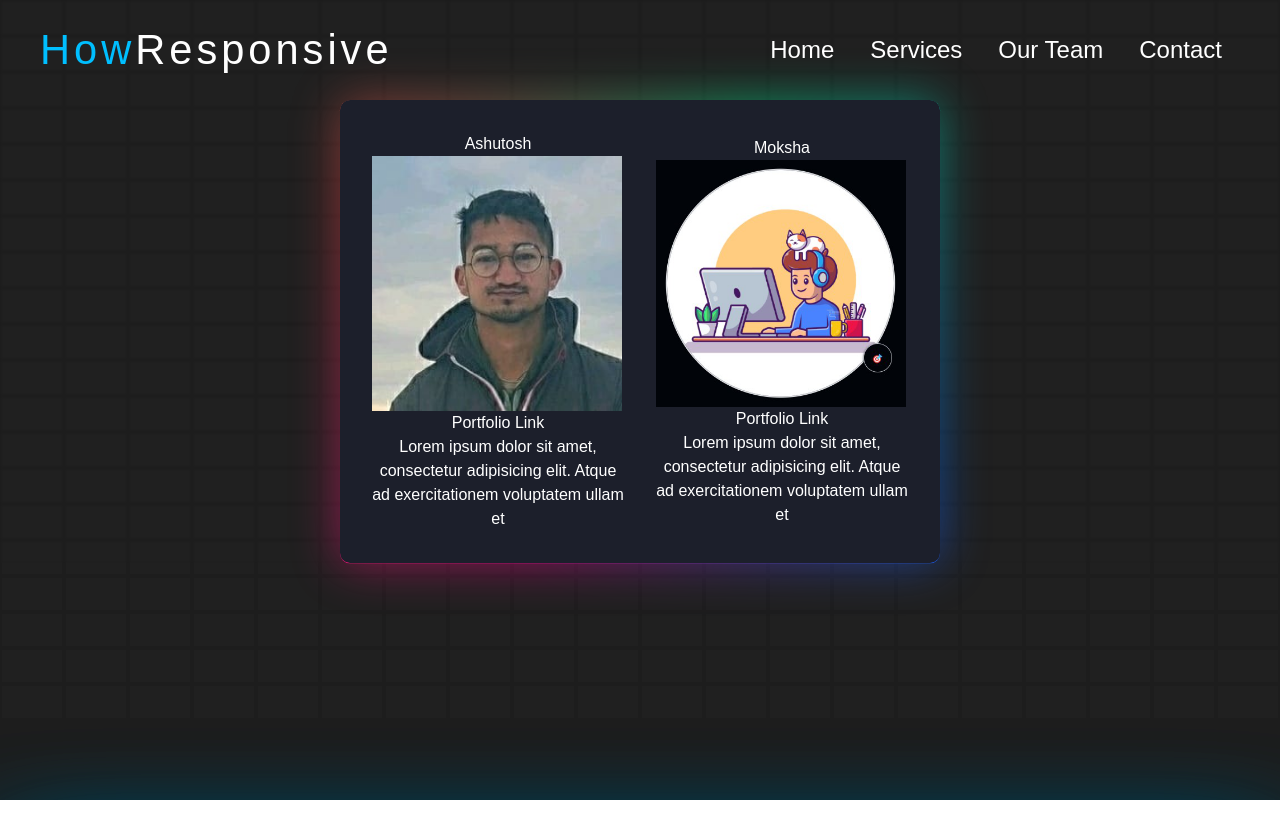
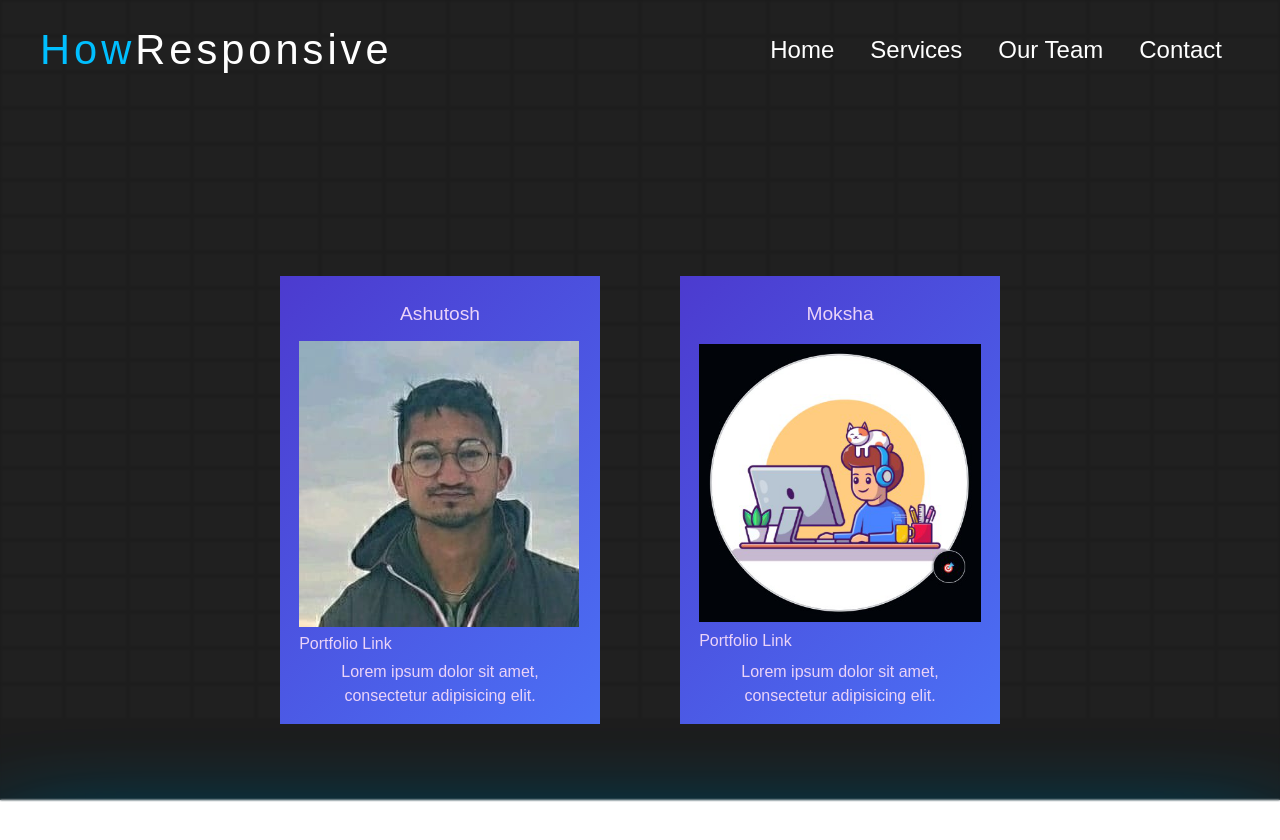
Before and after one commit to Ashutosh9110/howresponsive, a React (Vite) app in the folder frontend/: page /team in a window 1280 px wide. Shown: the top 840 px of the page. Before the commit the page ends 800 px from the top, so only its background shows below. Built offline with nearby package versions, Linux system fonts and the light colour scheme.

Commit message:
added somemore animation

```diff
--- a/frontend/package.json
+++ b/frontend/package.json
@@ -11,6 +11,7 @@
   },
   "dependencies": {
     "@tailwindcss/vite": "^4.0.10",
+    "animejs": "^3.2.2",
     "axios": "^1.8.1",
     "clsx": "^2.1.1",
     "framer-motion": "^12.4.10",
@@ -23,6 +24,7 @@
   },
   "devDependencies": {
     "@eslint/js": "^9.21.0",
+    "@types/animejs": "^3.1.13",
     "@types/react": "^19.0.10",
     "@types/react-dom": "^19.0.4",
     "@vitejs/plugin-react": "^4.3.4",
--- a/frontend/src/components/Team.tsx
+++ b/frontend/src/components/Team.tsx
@@ -1,26 +1,69 @@
-import ashu from "../assets/8.jpeg"
-import moksha from "../assets/moksha.png"
-
+import { useEffect } from "react";
+import anime from "animejs";
+import ashu from "../assets/8.jpeg";
+import moksha from "../assets/moksha.png";
 
 const Team = () => {
+  useEffect(() => {
+    const cards = document.querySelectorAll(".card-template");
+
+    cards.forEach((card) => {
+      card.addEventListener("mouseenter", () => {
+        anime({
+          targets: card,
+          rotateY: "+=180",
+          easing: "easeInOutSine",
+          duration: 400,
+        });
+      });
+
+      card.addEventListener("mouseleave", () => {
+        anime({
+          targets: card,
+          rotateY: "+=180",
+          easing: "easeInOutSine",
+          duration: 400,
+        });
+      });
+    });
+
+    // Cleanup event listeners
+    return () => {
+      cards.forEach((card) => {
+        card.removeEventListener("mouseenter", () => {});
+        card.removeEventListener("mouseleave", () => {});
+      });
+    };
+  }, []);
+
   return (
-    <div className="card">
-      <div>
+    <div className="container-card">
+      <div className="card-template">
+        <div className="front">
           <h1>Ashutosh</h1>
           <a href="https://github.com/Ashutosh9110" target="_blank" rel="noopener noreferrer">
-          <img src={ashu} alt="Ashutosh's GitHub" />
+            <img src={ashu} alt="Ashutosh's GitHub" />
           </a>
-          <a href="https://work-with-ashutosh.netlify.app/" target="_blank" rel="noopener noreferrer">Portfolio Link</a>
-          <p>Lorem ipsum dolor sit amet, consectetur adipisicing elit. Atque ad exercitationem voluptatem ullam et</p>
+          <a href="https://work-with-ashutosh.netlify.app/" target="_blank" rel="noopener noreferrer">
+            Portfolio Link
+          </a>
+          <p>Lorem ipsum dolor sit amet, consectetur adipisicing elit.</p>
         </div>
-        <div>
+        <div className="back"></div>
+      </div>
+      <div className="card-template">
+        <div className="front">
           <h1>Moksha</h1>
-          <a href="https://github.com/mokshanirugutti"  target="_blank" rel="noopener noreferrer">
-          <img src={moksha} alt="Moksha's GitHub" />
+          <a href="https://github.com/mokshanirugutti" target="_blank" rel="noopener noreferrer">
+            <img src={moksha} alt="Moksha's GitHub" />
           </a>
-          <a href="https://mokshanirugutti.vercel.app/" target="_blank" rel="noopener noreferrer">Portfolio Link</a>
-          <p>Lorem ipsum dolor sit amet, consectetur adipisicing elit. Atque ad exercitationem voluptatem ullam et</p>
-          </div>
+          <a href="https://mokshanirugutti.vercel.app/" target="_blank" rel="noopener noreferrer">
+            Portfolio Link
+          </a>
+          <p>Lorem ipsum dolor sit amet, consectetur adipisicing elit.</p>
+        </div>
+        <div className="back"></div>
+      </div>
     </div>
   );
 };
--- a/frontend/src/styles/styles.css
+++ b/frontend/src/styles/styles.css
@@ -8,6 +8,62 @@ body{
     font-family: 'Poppins',sans-serif;
 }
 
+
+.container-card{
+    width: 100%;
+    height: 100vh;
+    display: flex;
+    justify-content: center;
+    align-items: center;
+    gap: 5rem;
+    perspective: 1000px;
+}
+
+.card-template{
+    position: relative;
+    width: 20rem;
+    height: 28rem;
+    transform: rotateY(0deg);
+    transform-style: preserve-3d;
+    transition: all cubic-bezier(0.19, 1, 0.22, 1) 1s;
+    cursor: pointer;
+}
+
+
+.front, .back{
+    position: absolute;
+    width: 100%;
+    height: 100%;
+    background: linear-gradient(135deg ,#4C3BCF, #4B70F5);
+    color: #EBD3F8;
+    display: flex;
+    align-items: start;
+    justify-content: space-between;
+    flex-direction: column;
+    text-align: center;
+    padding: 1rem 1.2rem;
+}
+
+.back{
+    transform: rotateY(180deg);
+    backface-visibility: hidden;
+    /* this propety hide the backside style of the card. so if we rotate the card 180deg then we see nothing. add it to any one of the div either front or back */
+    background-image: url('');
+    background-size: cover;
+    background-position: center;
+    transform: rotateY(180deg);
+}
+
+.card-template:nth-child(2) .back{
+    background-image: url('');
+}
+
+.front h1{
+    width: 100%;
+    padding: 0.5rem 0;
+    font-size: 1.2rem;
+    font-weight: 500;
+}
 
 .container{
     /* width: 100%; */
```
Also changed, not shown: 1 other file (tests, documents, lock files or other folders).
